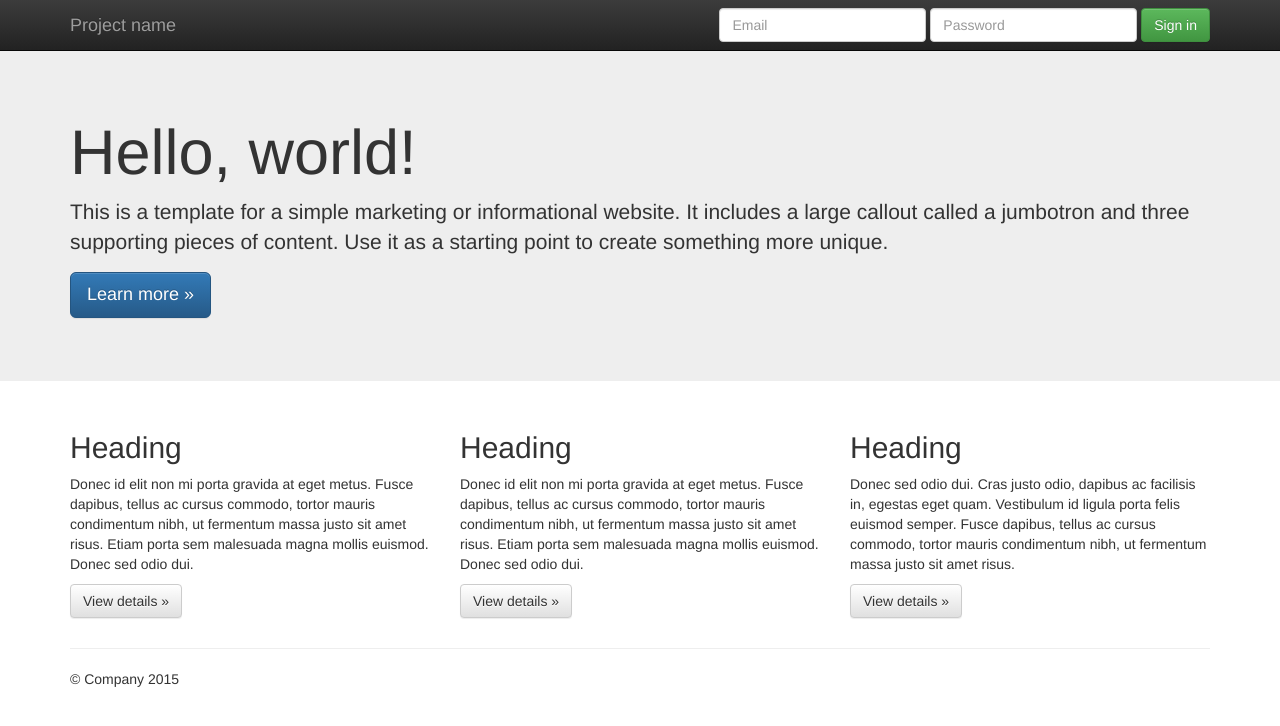
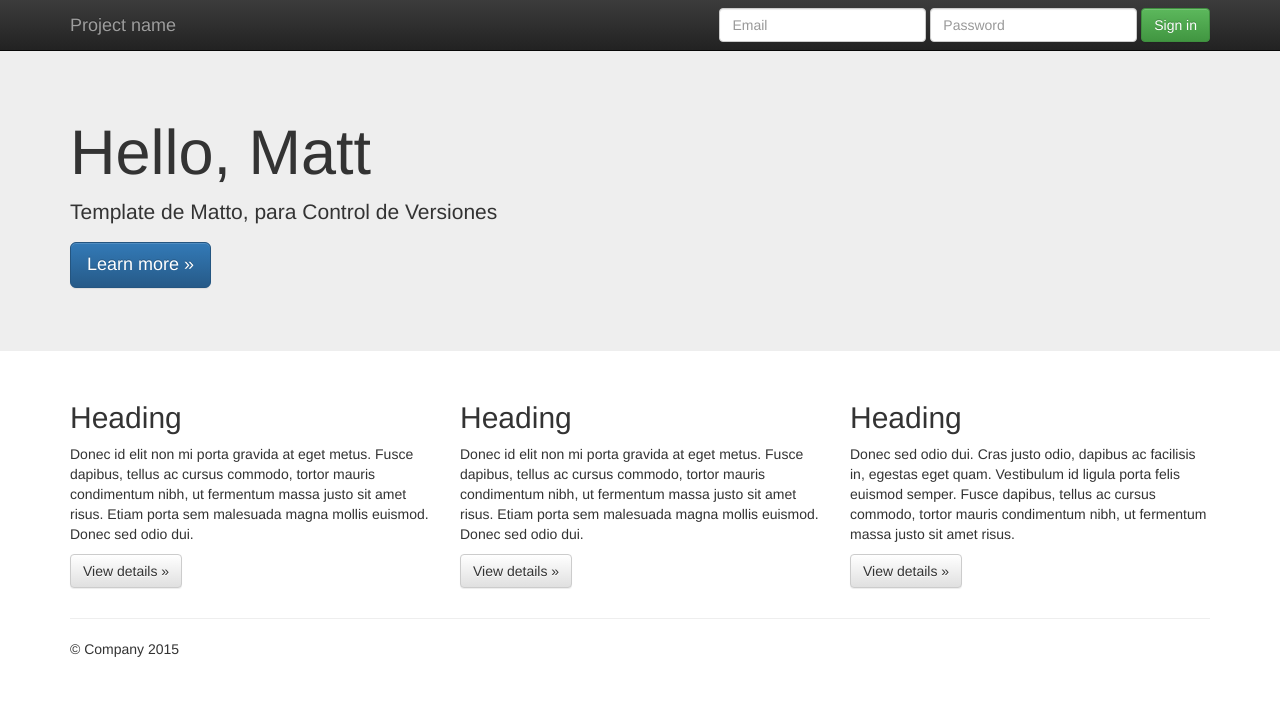
Before and after one commit to Matooh/cursoGitBci, a plain HTML site: page index.html in a window 1280 px wide. Drawn offline with nearby package versions, Linux system fonts and the light colour scheme.

Commit message:
Se agrega el nuevo index, adaptado con mi nametag

```diff
--- a/index.html
+++ b/index.html
@@ -55,8 +55,8 @@
     <!-- Main jumbotron for a primary marketing message or call to action -->
     <div class="jumbotron">
       <div class="container">
-        <h1>Hello, world!</h1>
-        <p>This is a template for a simple marketing or informational website. It includes a large callout called a jumbotron and three supporting pieces of content. Use it as a starting point to create something more unique.</p>
+        <h1>Hello, Matt</h1>
+        <p>Template de Matto, para Control de Versiones</p>
         <p><a class="btn btn-primary btn-lg" href="#" role="button">Learn more &raquo;</a></p>
       </div>
     </div>
```
